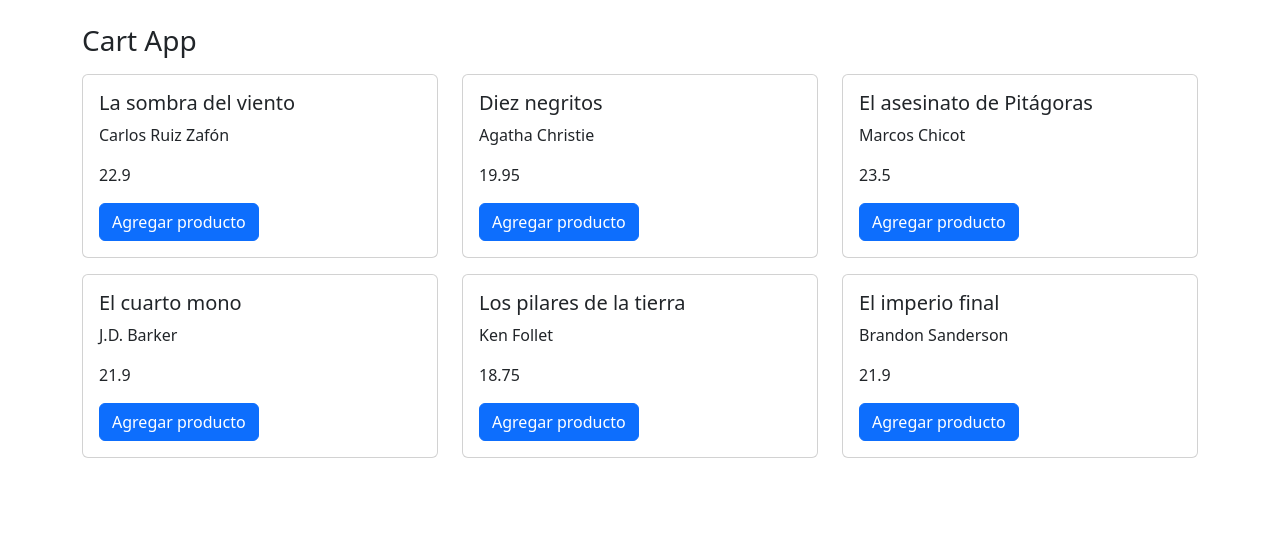
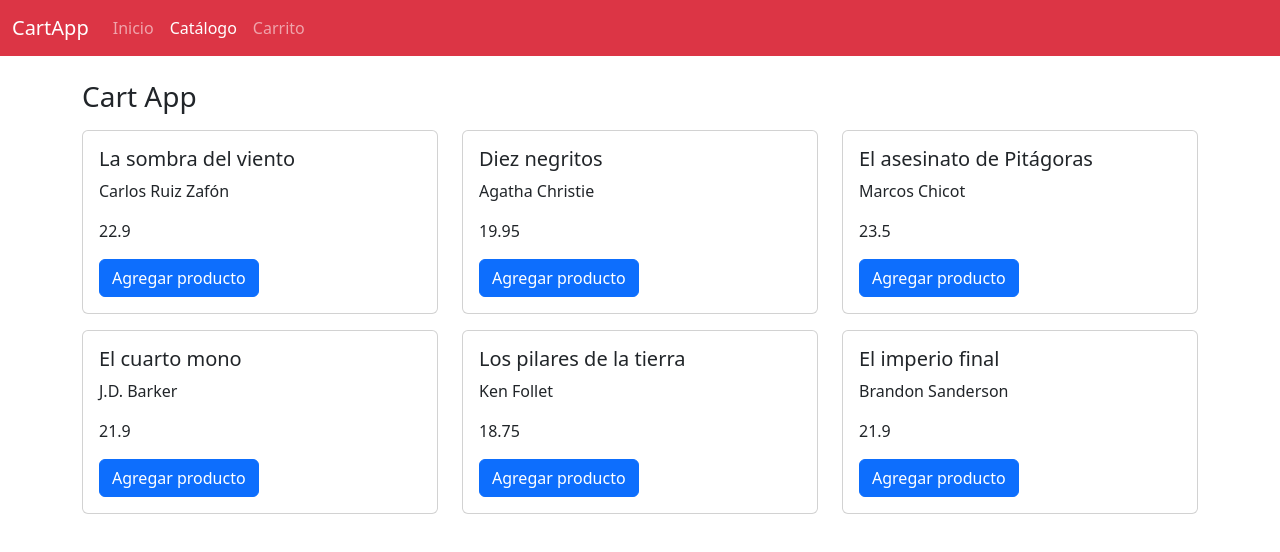
Before and after one commit to APoves/DAW-aprendizaje, a React (Vite) app in the folder Cart (React)/: page /catalog in a window 1280 px wide. Shown: the top 552 px of the page. Built offline with nearby package versions, Linux system fonts and the light colour scheme.

Commit message:
add navbar

```diff
--- a/Cart (React)/src/CartApp.jsx
+++ b/Cart (React)/src/CartApp.jsx
@@ -2,6 +2,7 @@
 import { CartDetails } from "./components/CartDetails"
 import { CatalogDetails } from "./components/CatalogDetails"
 import { useItemsCart } from "./hooks/useItemsCart"
+import { Navbar } from "./components/Navbar"
 
 export const CartApp = () => {
 
@@ -9,6 +10,8 @@
 
   return (
     <>
+      <Navbar />
+
       <div className="container my-4">
 
         <h3>Cart App</h3>
@@ -22,7 +25,7 @@
 
           <Route path = "cart" element = {(
             cartItems?.length <= 0 ?
-              <div className="alert alert-info my-4 w-50 text-center"> No hay productos en el carro de compra.</div>
+              <div className="alert alert-warning my-4 w-50 text-center"> No hay productos en el carro de compra.</div>
               :
             (
               <div className="my-4 w-50">
--- /dev/null
+++ b/Cart (React)/src/components/Navbar.jsx
@@ -0,0 +1,33 @@
+import { NavLink } from "react-router-dom";
+
+export const Navbar = () => {
+
+    return ( <>
+        <nav className="navbar navbar-expand-lg navbar-dark bg-danger">
+            <div className="container-fluid">
+                <a className="navbar-brand" href="#">CartApp</a>
+
+                <button className="navbar-toggler" type="button" data-bs-toggle="collapse" data-bs-target="#navbarNav" aria-controls="navbarNav" aria-expanded="false" aria-label="Toggle navigation">
+                    <span className="navbar-toggler-icon"></span>
+                </button>
+
+                <div className="collapse navbar-collapse" id="navbarNav">
+                    <ul className="navbar-nav">
+                        <li className="nav-item">
+                            <NavLink className = {'nav-link'} to = "/">Inicio</NavLink>
+                        </li>
+                        <li className="nav-item">
+                            <NavLink className = {'nav-link'} to = "/catalog">Catálogo</NavLink>
+                        </li>
+                        <li className="nav-item">
+                            <NavLink className = {'nav-link'} to = "/cart">Carrito</NavLink>
+                        </li>
+
+                    </ul>
+                </div>
+
+            </div>
+        </nav>
+    </>);
+
+}
```
